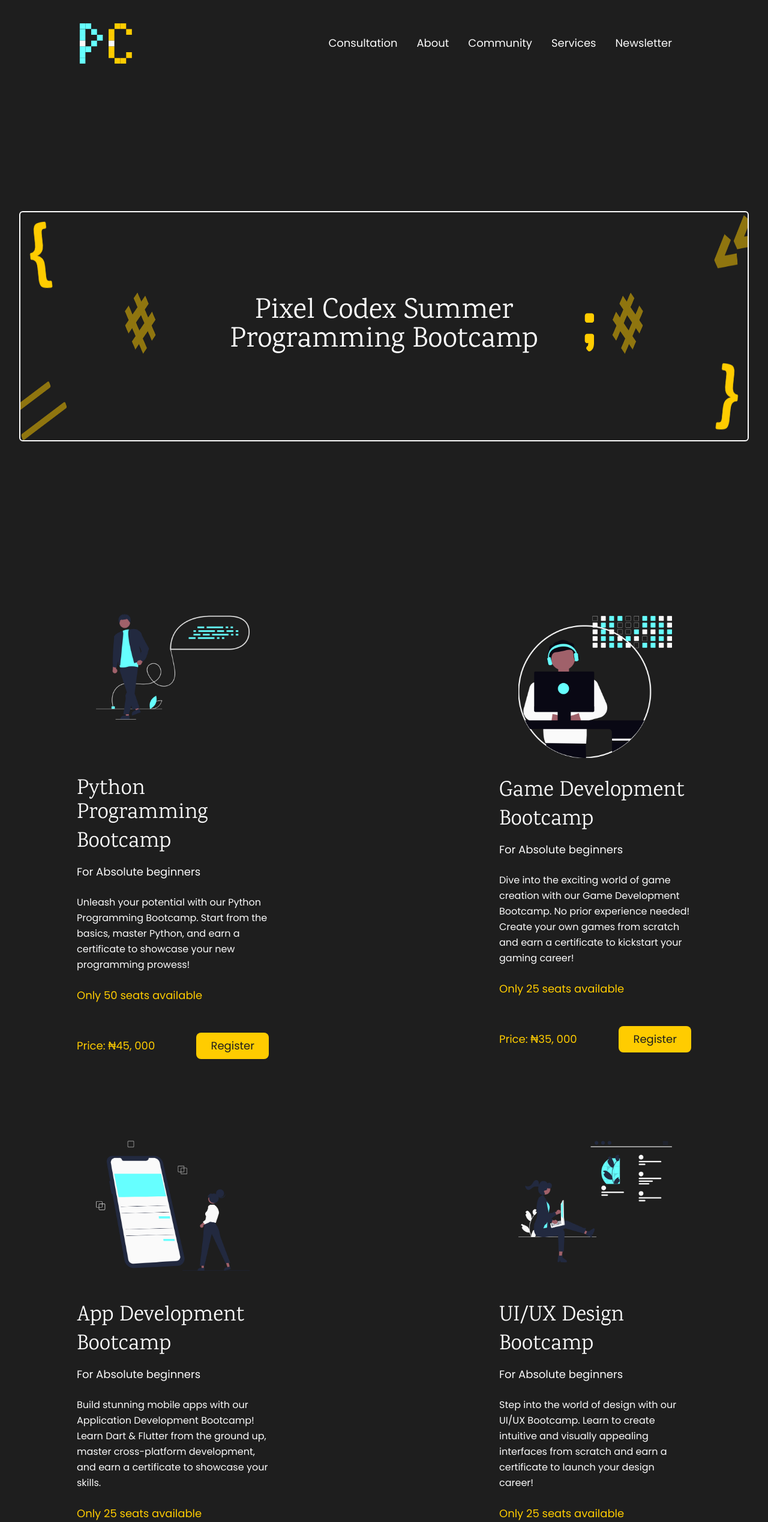
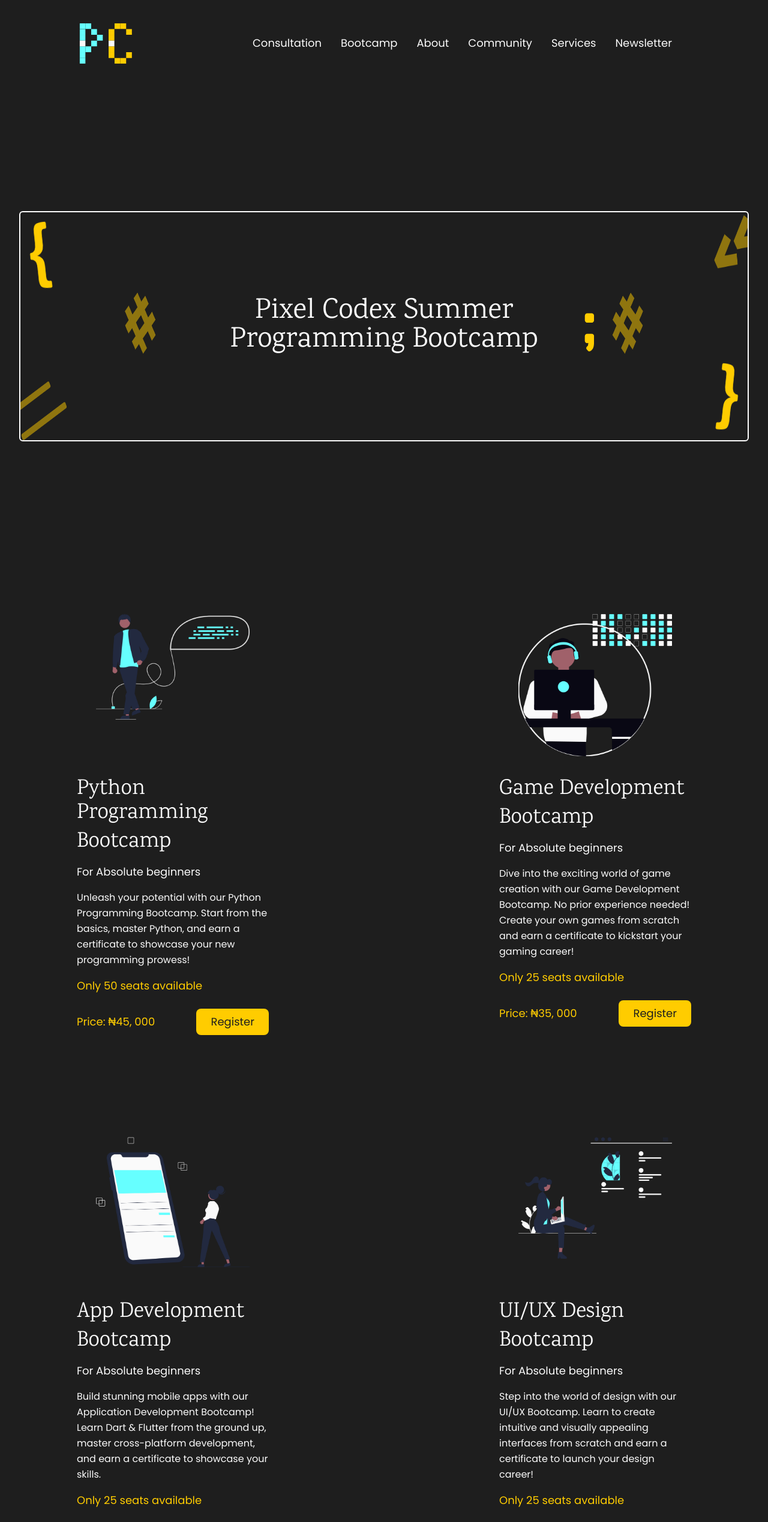
Before and after one commit to WisdomLota/PixelCodexSPW, a React (Vite) app: page /bootcamp in a window 1280 px wide. Shown: the top 2538 px of the page at 60% size. Built offline with nearby package versions, Linux system fonts and the light colour scheme.

Commit message:
Updated all registration links

```diff
--- a/src/components/BootcampCard.jsx
+++ b/src/components/BootcampCard.jsx
@@ -25,7 +25,7 @@ const BootcampCard = ({
         </div>
 
         {/* Content Section */}
-        <div className="space-y-6">
+        <div className="space-y-4">
           {/* Title */}
           <div>
             <h1 className="text-3xl md:text-4xl font-semibold mb-2 karma-regular">
@@ -55,7 +55,7 @@ const BootcampCard = ({
         </div>
 
         {/* Bottom Section - Price and Register */}
-        <div className="bottom-0 left-0 right-0 bg-[#1e1e1e] mt-12">
+        <div className="bottom-0 left-0 right-0 bg-[#1e1e1e] mt-6">
           <div className="max-w-4xl mx-auto flex items-center justify-between">
             <div>
               <span className="text-lg text-[#ffcc00]">
--- a/src/components/NavBar.jsx
+++ b/src/components/NavBar.jsx
@@ -25,6 +25,9 @@ const NavBar = () => {
         <div className="hidden md:flex space-x-8 text-lg">
           <a href="/#consultation" className="hover:text-[#66ffff] transition-colors">
             Consultation
+          </a>
+          <a href="/bootcamp" className="hover:text-[#66ffff] transition-colors">
+            Bootcamp
           </a>
           <a href="/#about" className="hover:text-[#66ffff] transition-colors">
             About
@@ -56,6 +59,13 @@ const NavBar = () => {
               onClick={() => setIsMenuOpen(false)}
             >
               Consultation
+            </a>
+            <a
+              href="/bootcamp"
+              className=" py-2 hover:text-[#66ffff] transition-colors"
+              onClick={() => setIsMenuOpen(false)}
+            >
+              Bootcamp
             </a>
             <a
               href="/#about"
--- a/src/pages/BootcampPage.jsx
+++ b/src/pages/BootcampPage.jsx
@@ -24,7 +24,7 @@ const BootcampPage = () => {
             availableSeats="Only 50 seats available"
             price="₦45, 000"
             image={pythonPerson}
-            linkToForm="https://forms.gle/vmR4qTU9pyZRK9w99"/>
+            linkToForm="https://forms.gle/uxfYmU3rynRKfFbi7"/>
 
             <BootcampCard
             programName="Game Development"
@@ -34,7 +34,7 @@ const BootcampPage = () => {
             games from scratch and earn a certificate to kickstart your gaming career!"
             price="₦35, 000"
             image={gameDevPerson}
-            linkToForm="https://forms.gle/EWAJn5HaroseXeLR6"
+            linkToForm="https://forms.gle/sh7EX3m9huWP9R8C6"
             />
         </div>
 
@@ -47,6 +47,7 @@ const BootcampPage = () => {
             master cross-platform development, and earn a certificate to showcase your skills."
             price="₦47, 600"
             image={appDevPerson}
+            linkToForm="https://forms.gle/psZoZKE8BxXUJEYk8"
             />
 
             <BootcampCard
@@ -57,13 +58,24 @@ const BootcampPage = () => {
             from scratch and earn a certificate to launch your design career!"
             image={UIUXperson}
             price="₦35, 000"
-            linkToForm="https://forms.gle/tV3FTkn63gP8xu9P9"
+            linkToForm="https://forms.gle/SZPvrWRj5fgSUx6e9"
             />
         </div>
 
         <div className="flex md:flex-row flex-col justify-center items-center space-x-8 md:space-x-48 xl:space-x-80 p-6 xl:px-24 mt-6 space-y-24 md:space-y-0">
             <BootcampCard
-            programName="Web Development"
+            programName="Internet Programming"
+            programType="Bootcamp"
+            availableSeats="Only 25 seats available"
+            description="Take a perfect starting point here. You'll dive into the fundamentals of how websites are made, even if you've never coded before. Finish strong with a
+            certificate and skill of dynamic nature that'll kickstart your journey into the digital world."
+            image={webDevPerson}
+            price="₦25, 600"
+            linkToForm="https://forms.gle/Ei9eeorke7dujaDD8"
+            />
+
+            <BootcampCard
+            programName="Internet Programming II"
             programType="Bootcamp"
             targetAudience="For Junior Devs who know HTML, CSS and JS"
             availableSeats="Only 25 seats available"
@@ -71,18 +83,7 @@ const BootcampPage = () => {
             to build dynamic applications and earn a certificate to boost your career."
             image={webDevJnrPerson}
             price="₦35, 000"
-            linkToForm="https://forms.gle/9z7sEy7AaZdpJPKp7"
-            />
-
-            <BootcampCard
-            programName="Web Development"
-            programType="Bootcamp"
-            availableSeats="Only 25 seats available"
-            description="Take a perfect starting point here. You'll dive into the fundamentals of how websites are made, even if you've never coded before. Finish strong with a
-            certificate and skill of dynamic nature that'll kickstart your journey into the digital world."
-            image={webDevPerson}
-            price="₦25, 600"
-            linkToForm="https://forms.gle/9z7sEy7AaZdpJPKp7"
+            linkToForm="https://forms.gle/itnW8Uw1FGGezF9c9"
             />
         </div>
 
@@ -115,6 +116,7 @@ const BootcampPage = () => {
             Solidity and Python, and earn a certificate to showcase your expertise in modern development."
             image={pythonPerson}
             price="Free"
+            linkToForm="https://forms.gle/Akg12JnTW6gE9KRCA"
             />
         </div>
 
```
